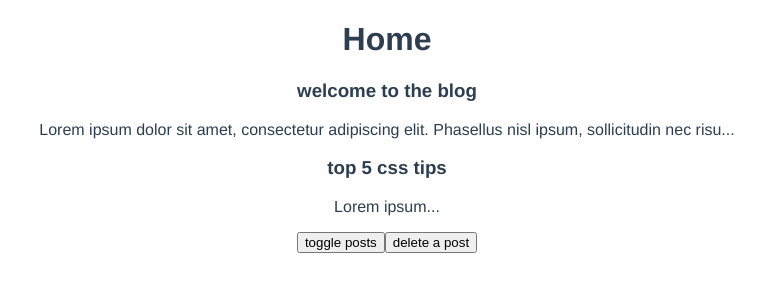
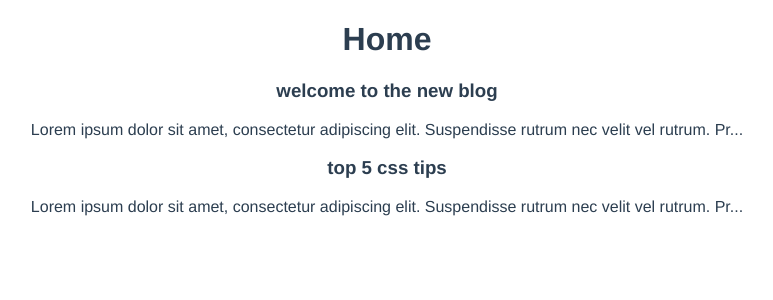
Before and after one commit to Marionetko/vue-blog, a Vue app: page / in a window 1280 px wide. Shown: the top 300 px of the page, without its empty margins (253-1026 px from the left). Built offline with nearby package versions, Linux system fonts and the light colour scheme; data requests are answered from the project's data file.

Commit message:
fetching data in setup

```diff
--- /dev/null
+++ b/data/db.json
@@ -0,0 +1,24 @@
+{
+    "posts": [
+        {
+            "id": 1,
+            "title": "welcome to the new blog",
+            "body": "Lorem ipsum dolor sit amet, consectetur adipiscing elit. Suspendisse rutrum nec velit vel rutrum. Praesent consequat gravida metus, vitae tempor ipsum lacinia sed. Morbi auctor at dui in rutrum. Nunc libero magna, interdum in justo in, iaculis ultricies ex. Vestibulum non dolor sit amet ipsum blandit bibendum. Etiam in dui quis dolor malesuada pulvinar non non diam. Donec nec sem mauris. Fusce eget purus nec enim mattis dignissim. Sed porttitor mi in ipsum pharetra, sit amet consequat sapien fringilla. Cras ac nulla ut purus tincidunt consectetur et et enim. Nulla lacinia justo in massa fringilla suscipit.",
+            "tags": [
+                "webdev",
+                "coding",
+                "news"
+            ]
+        },
+        {
+            "id": 2,
+            "title": "top 5 css tips",
+            "body": "Lorem ipsum dolor sit amet, consectetur adipiscing elit. Suspendisse rutrum nec velit vel rutrum. Praesent consequat gravida metus, vitae tempor ipsum lacinia sed. Morbi auctor at dui in rutrum. Nunc libero magna, interdum in justo in, iaculis ultricies ex. Vestibulum non dolor sit amet ipsum blandit bibendum. Etiam in dui quis dolor malesuada pulvinar non non diam. Donec nec sem mauris. Fusce eget purus nec enim mattis dignissim. Sed porttitor mi in ipsum pharetra, sit amet consequat sapien fringilla. Cras ac nulla ut purus tincidunt consectetur et et enim. Nulla lacinia justo in massa fringilla suscipit.",
+            "tags": [
+                "webdev",
+                "coding",
+                "css"
+            ]
+        }
+    ]
+}
--- a/package.json
+++ b/package.json
@@ -4,10 +4,12 @@
   "private": true,
   "scripts": {
     "serve": "vue-cli-service serve",
+    "start": "json-server --watch data/db.json",
     "build": "vue-cli-service build"
   },
   "dependencies": {
     "core-js": "^3.8.3",
+    "json-server": "^0.17.3",
     "vue": "^3.2.13",
     "vue-router": "^4.0.3"
   },
--- a/src/views/HomeView.vue
+++ b/src/views/HomeView.vue
@@ -1,9 +1,11 @@
 <template>
   <div class="home">
     <h1>Home</h1>
-    <PostList v-if="showPosts" :posts="posts" />
-    <button @click="showPosts = !showPosts">toggle posts</button>
-    <button @click="posts.pop()">delete a post</button>
+    <div v-if="error">{{ error }}</div>
+    <div v-if="posts.length">
+      <PostList :posts="posts" />
+    </div>
+    <div v-else>Loading...</div>
   </div>
 </template>
 
@@ -15,14 +17,26 @@ export default {
   name: 'Home',
   components: { PostList },
   setup() {
-    const posts = ref([
-      { title: 'welcome to the blog', body: 'Lorem ipsum dolor sit amet, consectetur adipiscing elit. Phasellus nisl ipsum, sollicitudin nec risus in, fringilla venenatis felis. Aenean laoreet aliquam molestie. Cras ullamcorper velit eu elit fringilla, mollis feugiat quam eleifend. Curabitur quis libero a nibh lobortis semper a a felis. Praesent eget tempor nibh, id auctor orci. Aenean et pretium diam, in facilisis urna. Vivamus venenatis, mi sed rutrum scelerisque, lorem dolor lobortis sapien, sit amet eleifend ligula justo et ante. Praesent egestas justo sed feugiat consequat. Proin ultricies lacus at massa venenatis blandit. Sed efficitur blandit mauris, in dignissim libero faucibus et. Duis quis urna ut sem.', id: 1},
-      { title: 'top 5 css tips', body: 'Lorem ipsum', id: 2},
-    ])
+    const posts = ref([])
+    const error = ref(null)
 
-    const showPosts = ref(true)
+    const load = async () => {
+      try {
+        let data = await fetch('http://localhost:3000/posts')
+        if (!data.ok) {
+          throw Error('no data available')
+        }
+        posts.value = await data.json()
+      }
+      catch(err) {
+        error.value = err.message
+        console.log(error.value)
+      }
+    }
 
-    return { posts, showPosts }
+    load()
+
+    return { posts, error }
   }
 }
 </script>
```
Also changed, not shown: 2 other files (tests, documents, lock files or other folders).
